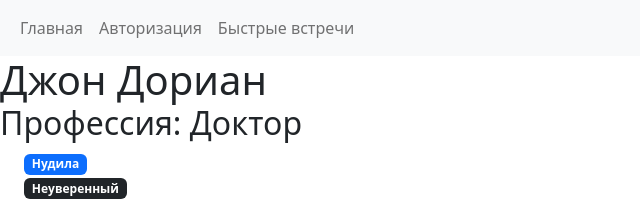
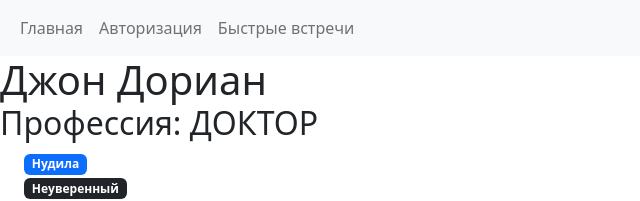
Before and after one commit to dimonabinsk/fast-company-app, a React (Create React App) app: page /users/67rdca3eeb7f6fgeed471815 in a window 1280 px wide. Shown: the top 201 px of the page, without its empty margins (0-640 px from the left). Built offline with nearby package versions, Linux system fonts and the light colour scheme.

Commit message:
переименовал компоненты и директории

```diff
--- a/src/app/App.js
+++ b/src/app/App.js
@@ -3,15 +3,15 @@ import "bootstrap-icons/font/bootstrap-icons.css";
 import React from "react";
 import { Route, Switch, Redirect } from "react-router-dom";
 
-import Header from "./components/header";
-import Main from "./layout/main";
-import Login from "./layout/login";
-import UsersLayout from "./layout/users.layout";
+import NavBar from "./components/navBar";
+import Main from "./pages/main";
+import Login from "./pages/login";
+import UsersLayout from "./pages/users";
 
 function App() {
     return (
         <>
-            <Header />
+            <NavBar />
             <Switch>
                 <Route exact path="/" component={Main} />
                 <Route path="/login" component={Login} />
--- a/src/app/components/header.jsx
+++ b/src/app/components/navBar.jsx
@@ -3,7 +3,7 @@ import { Link, useLocation } from "react-router-dom";
 
 // import PropTypes from "prop-types";
 
-const Header = () => {
+const NavBar = () => {
     const { pathname } = useLocation();
 
     const pathLink = [
@@ -49,4 +49,4 @@ const Header = () => {
 
 // Header.propTypes = {};
 
-export default Header;
+export default NavBar;
--- a/src/app/components/user.jsx
+++ b/src/app/components/userSingle.jsx
@@ -7,7 +7,7 @@ import SpinnerLoading from "./spinnerLoading";
 import CharacteristicList from "./characteristicList";
 import Rate from "./rate";
 
-const User = ({ id }) => {
+const UserSingle = ({ id }) => {
     const history = useHistory();
     const [user, setUser] = useState();
 
@@ -24,7 +24,7 @@ const User = ({ id }) => {
         <>
             <span className="h1">{user.name}</span>
             <span className="h2 d-block">
-                {`Профессия: ${user.profession.name}`}{" "}
+                {`Профессия: ${user.profession.name.toUpperCase()}`}{" "}
             </span>
             <CharacteristicList qualities={user.qualities} />
             <span className="h4 d-block">
@@ -42,8 +42,8 @@ const User = ({ id }) => {
     );
 };
 
-User.propTypes = {
+UserSingle.propTypes = {
     id: PropTypes.string.isRequired
 };
 
-export default User;
+export default UserSingle;
--- a/src/app/components/users.jsx
+++ b/src/app/components/usersMain.jsx
@@ -8,7 +8,7 @@ import SearchStatus from "./searchStatus";
 import GroupList from "./groupList";
 import SpinnerLoading from "./spinnerLoading";
 
-const Users = () => {
+const UsersMain = () => {
     const pageSize = 4;
     const [currentPage, setCurrentPage] = useState(1);
     const [profession, setProfession] = useState();
@@ -120,4 +120,4 @@ const Users = () => {
     return <SpinnerLoading />;
 };
 
-export default Users;
+export default UsersMain;
--- a/src/app/layout/users.layout.jsx
+++ b/src/app/pages/users.jsx
@@ -1,11 +1,11 @@
 import React from "react";
 import { useParams } from "react-router-dom";
-import User from "../components/user";
-import Users from "../components/users";
+import UserSingle from "../components/userSingle";
+import UsersMain from "../components/usersMain";
 
 const UsersLayout = () => {
     const { userId } = useParams();
-    return userId ? <User id={userId} /> : <Users />;
+    return userId ? <UserSingle id={userId} /> : <UsersMain />;
 };
 
 export default UsersLayout;
```
Also changed, not shown: src/app/pages/login.jsx (renamed from src/app/layout/login.jsx), src/app/pages/main.jsx (renamed from src/app/layout/main.jsx).
